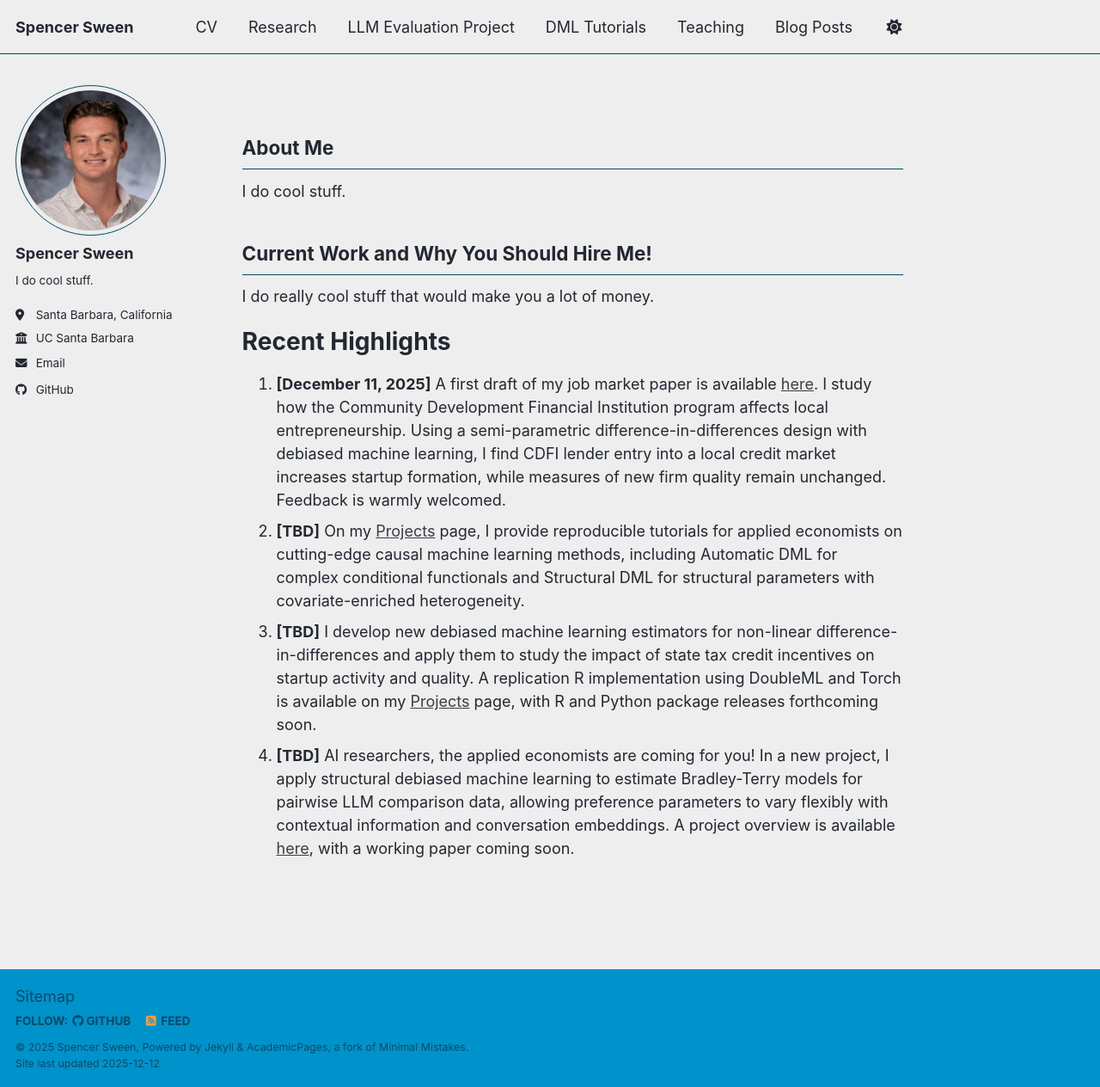
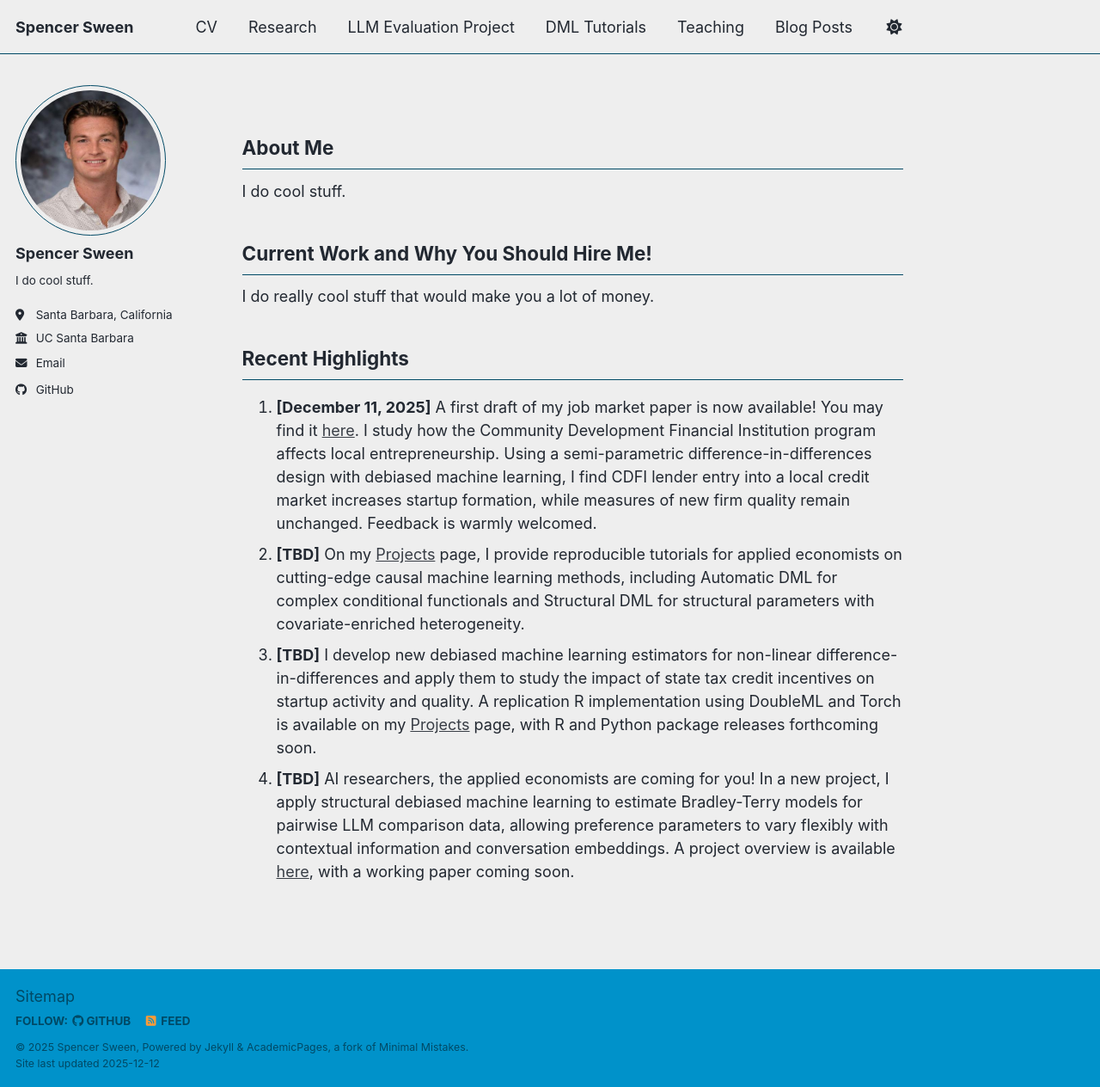
Before and after one commit to spencersween/spencersween.github.io, a Jekyll site: the page built from _pages/about.md, in a window 1280 px wide and 1264 px high. Shown: the whole window at 86% size. Built offline with Jekyll 4.4.1, drawn with Linux system fonts in a browser that asks for light colours; a script bundle is joined from its source files by our own code; library files that are not in the unit come from our copies.

Commit message:
Revise job market paper announcement in about.md
Updated the wording and availability notice for the job market paper.

```diff
--- a/_pages/about.md
+++ b/_pages/about.md
@@ -18,8 +18,8 @@ Current Work and Why You Should Hire Me!
 I do really cool stuff that would make you a lot of money.
 
 Recent Highlights
-======
-1. **[December 11, 2025]** A first draft of my job market paper is available [here]("https://spencersween.github.io/Projects"). I study how the Community Development Financial Institution program affects local entrepreneurship. Using a semi-parametric difference-in-differences design with debiased machine learning, I find CDFI lender entry into a local credit market increases startup formation, while measures of new firm quality remain unchanged. Feedback is warmly welcomed.
+------
+1. **[December 11, 2025]** A first draft of my job market paper is now available! You may find it [here]("https://spencersween.github.io/Projects"). I study how the Community Development Financial Institution program affects local entrepreneurship. Using a semi-parametric difference-in-differences design with debiased machine learning, I find CDFI lender entry into a local credit market increases startup formation, while measures of new firm quality remain unchanged. Feedback is warmly welcomed.
 1. **[TBD]** On my [Projects]("https://spencersween.github.io/Projects") page, I provide reproducible tutorials for applied economists on cutting-edge causal machine learning methods, including Automatic DML for complex conditional functionals and Structural DML for structural parameters with covariate-enriched heterogeneity.
 1. **[TBD]** I develop new debiased machine learning estimators for non-linear difference-in-differences and apply them to study the impact of state tax credit incentives on startup activity and quality. A replication R implementation using DoubleML and Torch is available on my [Projects]("https://spencersween.github.io/Projects") page, with R and Python package releases forthcoming soon.
 1. **[TBD]** AI researchers, the applied economists are coming for you! In a new project, I apply structural debiased machine learning to estimate Bradley-Terry models for pairwise LLM comparison data, allowing preference parameters to vary flexibly with contextual information and conversation embeddings. A project overview is available [here]("https://spencersween.github.io/llmevalulationproject"), with a working paper coming soon.
```
